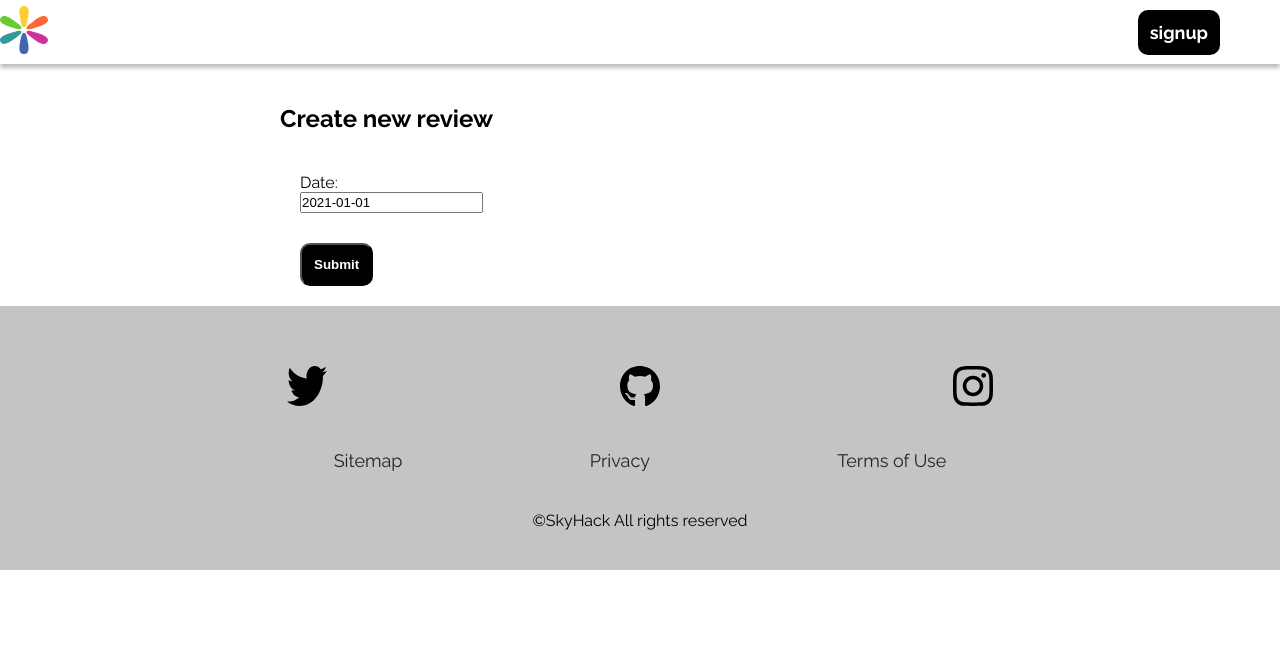
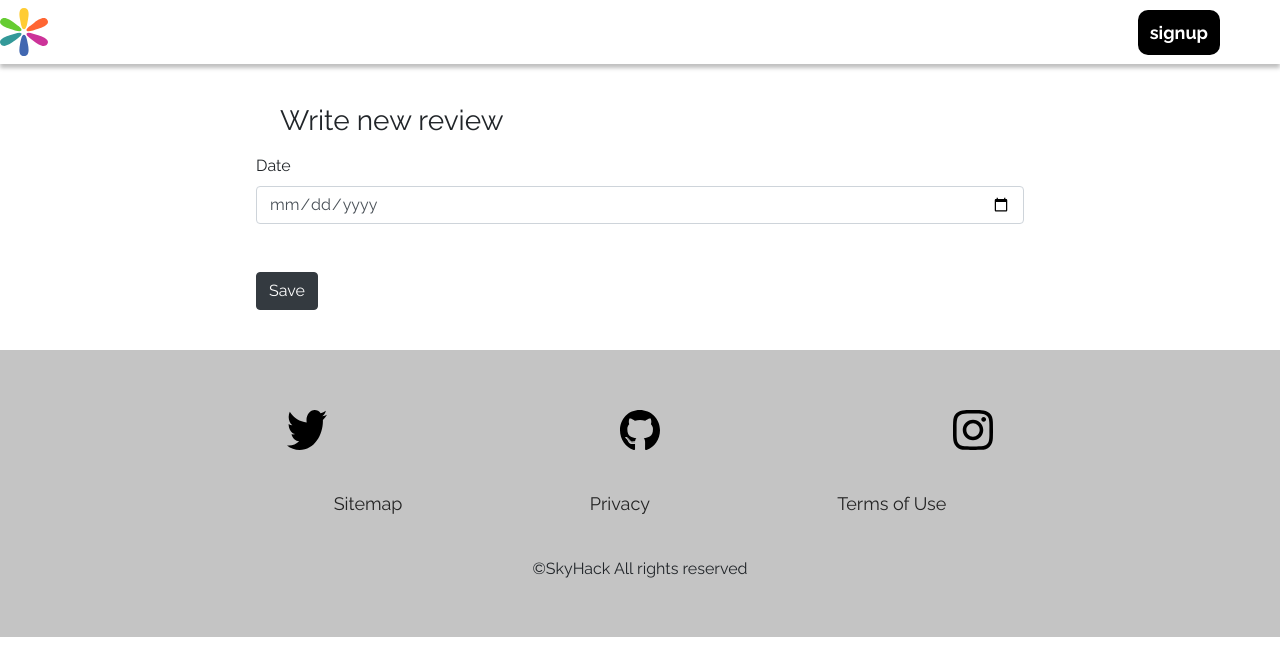
Before and after one commit to posaune0423/skyhack, a Django app: template templates/review/create.html in a window 1280 px wide. Shown: the top 650 px of the page. Run offline with Django 3.2, Linux system fonts and the light colour scheme; the template is opened without the code that fills it: values that come from a table or form of the project are taken from there, others are empty; parts of the project's set-up code (start-up, migrations or seed data) failed here and were passed over; some libraries are stand-ins or nearby versions.

Commit message:
refactor: modify templates in accordance with changes in CSS

```diff
--- a/templates/airport/index.html
+++ b/templates/airport/index.html
@@ -19,7 +19,7 @@
             {% for airport in airports %}
                 <div class="post_card">
                     <a href="/airports/{{ airport.id }}">
-                        <img src="{% cloudinary_url airport.image1 %}" class="rounded" alt="">
+                        <img src="{% cloudinary_url airport.image1 %}" class="round" alt="">
                         <div class="post_content">
                             <h3>{{ airport.title }}</h3>
                             <span class="stars">
@@ -34,7 +34,7 @@
                                 <span>{{ airport.rate }}.0</span>
                         </span>
                             <div class="excerpt">
-                                <p>{{ airport.body | truncatewords:12 }} (more)</p>
+                                <p class="mb-0">{{ airport.body | truncatewords:12 }} (more)</p>
                             </div>
                             <div class="card_bottom">
                                 <div class="tag">{{ airport.created_at | date:"d/m/Y" }}</div>
--- a/templates/airport/show.html
+++ b/templates/airport/show.html
@@ -73,7 +73,7 @@
                     <div class="commentter-info">
                         <a href="/mypage/">
                             <img src="{% cloudinary_url review.author.thumbnail %}"
-                                 class="trim-img-circle" alt="">
+                                 class="rounded-circle" alt="">
                         </a>
                         <span>{{ review.author }}</span>
                     </div>
@@ -91,7 +91,7 @@
                 </span>
 
                     <div class="comment-content">
-                        <h4>{{ review.title }}</h4>
+                        <h5>{{ review.title }}</h5>
                         <p>{{ review.body }}</p>
                     </div>
                 </div>
--- a/templates/base.html
+++ b/templates/base.html
@@ -13,8 +13,8 @@
     <link href="https://fonts.googleapis.com/css2?family=Raleway:wght@400;700&display=swap" rel="stylesheet">
     <link rel="stylesheet" href="{% static 'css/style.css' %}">
 
-    <!--    <link rel="stylesheet" href="https://stackpath.bootstrapcdn.com/bootstrap/4.3.1/css/bootstrap.min.css"-->
-    <!--    integrity="sha384-ggOyR0iXCbMQv3Xipma34MD+dH/1fQ784/j6cY/iJTQUOhcWr7x9JvoRxT2MZw1T" crossorigin="anonymous">-->
+    <link rel="stylesheet" href="https://stackpath.bootstrapcdn.com/bootstrap/4.4.1/css/bootstrap.min.css"
+          integrity="sha384-Vkoo8x4CGsO3+Hhxv8T/Q5PaXtkKtu6ug5TOeNV6gBiFeWPGFN9MuhOf23Q9Ifjh" crossorigin="anonymous">
 
     <script src="https://cdn.jsdelivr.net/npm/vue"></script>
     <script src="https://cdn.jsdelivr.net/npm/vue-carousel@0.18.0/dist/vue-carousel.min.js"></script>
--- a/templates/includes/header.html
+++ b/templates/includes/header.html
@@ -3,21 +3,23 @@
 
 <div class="nav_container">
     <div class="wrapper">
-        <nav>
+        <nav class="d-flex">
             <div class="logo">
                 <a href="/home">
                     <img src="{% static 'images/logo.svg' %}" alt=""/>
                 </a>
             </div>
-            <ul class="home_nav pc">
+            <ul class="home_nav pc mb-0">
                 {% if user.is_authenticated %}
-                <li><a href="/airports/search/">
+                    <li>
+                        <a href="/airports/search/">
                             <img src="{% static 'images/search.svg' %}" alt="">
                         </a>
                     </li>
                     <li>
                         <a href="/mypage/">
-                        <img src="{% cloudinary_url user.thumbnail %}" alt="" width="50px" class="trim-img-circle avater">
+                            <img src="{% cloudinary_url user.thumbnail %}" alt="" width="50px"
+                                 class="rounded-circle avater">
                         </a>
                     </li>
                     <li>
@@ -29,9 +31,15 @@
                     </li>
                 {% endif %}
             </ul>
-            <ul class="home_nav sp">
+            <ul class="home_nav sp mb-0">
                 {% if user.is_authenticated %}
-                <li v-on:click='isOpen=!isOpen'><img src="{% static 'images/bars-solid.svg' %}" alt="" width="22px"
+                    <li class="mr-4">
+                        <a href="/airports/search/">
+                            <img src="{% static 'images/search.svg' %}" width="22px" alt="">
+                        </a>
+                    </li>
+                    <li v-on:click='isOpen=!isOpen'>
+                        <img src="{% cloudinary_url user.thumbnail %}" alt="" width="30px" class="rounded-circle"
                              id="menu-icon">
                     </li>
                 {% else %}
@@ -46,7 +54,7 @@
 
 
 <!-- Modal -->
-<div class="profile_modal" id="profile_modal" v-bind:class="{ 'hidden':isModalOpen }">
+<div class="profile_modal" id="profile_modal" v-bind:class="{ 'd-none':isModalOpen }">
     <div class="wrapper">
         <ul>
             <li><a href="/mypage/profile/">Edit profile</a></li>
--- a/templates/includes/slideout.html
+++ b/templates/includes/slideout.html
@@ -1,17 +1,7 @@
 {% load cloudinary %}
 <div id="slideout-menu" v-bind:class="{ open:isOpen }">
     <h3>Skyhack</h3>
-    <div class="user_part">
-        <a href="/mypage/">
-            <img src="{% cloudinary_url user.thumbnail %}"
-                 width="40px"
-                 height="40px"
-                 class="trim-img-circle" alt="">
-        </a>
-        <span>{{ user.username }}</span>
-    </div>
     <ul>
-        <li><a href="/airports/search/">Search</a></li>
         {% if user.is_authenticated %}
         <li><a href="/mypage/profile/">Edit profile</a></li>
         <li><a href="/reviews/create/">Write new review</a></li>
@@ -23,4 +13,4 @@
 </div>
 
 
-<div class="overlay" v-bind:class="{ 'hidden':!isOpen }" v-on:click="isOpen=!isOpen"></div>
+<div class="overlay" v-bind:class="{ 'd-none':!isOpen }" v-on:click="isOpen=!isOpen"></div>
--- a/templates/mypage/index.html
+++ b/templates/mypage/index.html
@@ -10,7 +10,7 @@
     <div class="profile_container">
         <div class="wrapper">
             <div class="main_profile">
-                <img src="{% cloudinary_url user.thumbnail %}" alt="" width="40px" class="trim-img-circle">
+                <img src="{% cloudinary_url user.thumbnail %}" alt="" width="40px" class="rounded-circle">
                 <div class="bio">
                     <p>{{ user.username }}</p>
                     <p>{{ user.bio }}</p>
@@ -33,7 +33,7 @@
                             <div class="commentter-info">
                                 <a href="/mypage/">
                                     <img src="{% cloudinary_url review.author.thumbnail %}"
-                                         class="trim-img-circle" alt="">
+                                         class="rounded-circle" alt="">
                                 </a>
                                 <span>{{ review.author }}</span>
                             </div>
@@ -51,7 +51,7 @@
                         </span>
 
                             <div class="comment-content">
-                                <h4>{{ review.title }}</h4>
+                                <h5>{{ review.title }}</h5>
                                 <p>{{ review.body }}</p>
                             </div>
 
--- a/templates/review/create.html
+++ b/templates/review/create.html
@@ -1,62 +1,51 @@
 {% extends "base.html" %}
-{% block title %}SkyHack | Create New {% endblock %}
+{% block title %}SkyHack | Edit Profile {% endblock %}
 {% load static %}
 {% load widget_tweaks %}
 
 {% block body %}
     <div class="post-form-container">
-        <h2 style="margin-top: 40px; margin-left: 40px;">Create new review</h2>
-        <form action="" method="post" enctype="multipart/form-data" style="margin-top: 40px;">
+        <h3 style="margin-top: 40px; margin-left: 40px;">Write new review</h3>
+        <div class="m-3">
+            <form action="" method="post" enctype="multipart/form-data" class="mt-3">
                 {% csrf_token %}
-            <div class="profile_form post-form">
-                <div>
-                    <span>{{ form.title.label_tag }}</span>
+                {% for item in form %}
+                    {% if item.name == 'rate' or item.name == 'airport' %}
+                        <div class="form-group mb-4">
+                            <label for="{{ item.id_for_label }}">{{ item.label }}</label>
+                            {{ item | add_class:'form-control' }}
                         </div>
-                <div style="margin-bottom: 10px">
-                    {{ form.title | attr:"placeholder:enter your title" }}
+                    {% elif item.name == 'created_at' %}
+                        <div class="form-group mb-4">
+                            <label for="{{ item.id_for_label }}">{{ item.label }}</label>
+                            <input
+                                    type="date"
+                                    class="form-control"
+                                    {% if item.field.required %}required{% endif %}
+                                    name="{{ item.name }}">
                         </div>
-                <div>
-                    <span>{{ form.body.label_tag }}</span>
+                    {% elif item.name == 'body' %}
+                        <label for="body">{{ item.label }}</label>
+                        <div class="input-group mb-4">
+                            <textarea
+                                    class="form-control"
+                                    name="body"
+                                    placeholder="write yourreview"></textarea>
                         </div>
-                <div style="margin-bottom: 10px">
-                    {{ form.body | attr:"placeholder:write your experience" }}
+                    {% else %}
+                        <div class="form-group mb-4">
+                            <label for="{{ item.id_for_label }}">{{ item.label }}</label>
+                            <input
+                                    type="{{ item.field.widget.input_type }}"
+                                    class="form-control"
+                                    {% if item.field.required %}required{% endif %}
+                                    name="{{ item.name }}"
+                                    placeholder="enter {{ item.label | lower }}">
                         </div>
-                <div>
-                    <span>{{ form.created_at.label_tag }}</span>
-                </div>
-                <div style="margin-bottom: 10px">
-                    {{ form.created_at | attr:"placeholder:e.g. 2020-04-07" }}
-                </div>
-                <div>
-                    <span>{{ form.author.label_tag }}</span>
-                </div>
-                <div style="margin-bottom: 10px">
-                    {{ form.author }}
-                </div>
-                <div>
-                    <span>{{ form.airport.label_tag }}</span>
-                </div>
-                <div style="margin-bottom: 10px">
-                    {{ form.airport }}
-                </div>
-                <div>
-                    <span>{{ form.rate.label_tag }}</span>
-                </div>
-                <div style="margin-bottom: 10px">
-                    {{ form.rate }}
-                </div>
-
-
-                {% if form.errors %}
-                    {% for field in form %}
-                        {% for error in field.errors %}
-                            {{ field.label }}
-                            <p>{{ error }}</p>
+                    {% endif %}
                 {% endfor %}
-                    {% endfor %}
-                {% endif %}
-                <button type="submit" class="btn_dark" style="margin: 20px 0px; text-align: right">Submit</button>
-            </div>
+                <button type="submit" class="btn btn-dark text-right mt-4 mb-4 ml-0 mr-0">Save</button>
             </form>
         </div>
+    </div>
 {% endblock %}
--- a/templates/user/show.html
+++ b/templates/user/show.html
@@ -9,7 +9,7 @@
         <div class="wrapper">
             <div class="main_profile">
                 <img src="{% cloudinary_url selected_user.thumbnail %}" alt=""
-                     class="trim-img-circle">
+                     class="rounded-circle">
                 <div class="bio">
                     <p>{{ selected_user.username }}</p>
                     <p>{{ selected_user.bio }}</p>
@@ -44,7 +44,7 @@
                                             {{ review.created_at | date:"d/m/Y" }}
                                         </div>
                                         <div class="reviewer">
-                                            <img src="{% cloudinary_url review.author.thumbnail %}" class="trim-img-circle" alt="">
+                                            <img src="{% cloudinary_url review.author.thumbnail %}" class="rounded-circle" alt="">
                                             <span>{{ review.author }}</span>
                                         </div>
                                     </div>
```
Also changed, not shown: templates/mypage/edit.html (+38 -17 lines), templates/review/edit.html (+30 -48 lines). Lines whose indentation alone changed are shown as unchanged.
